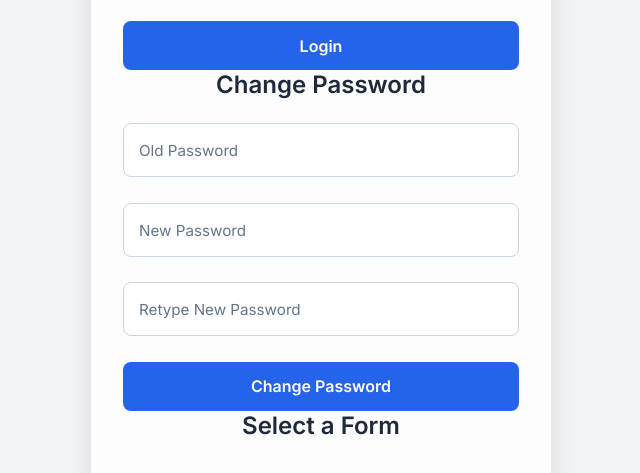
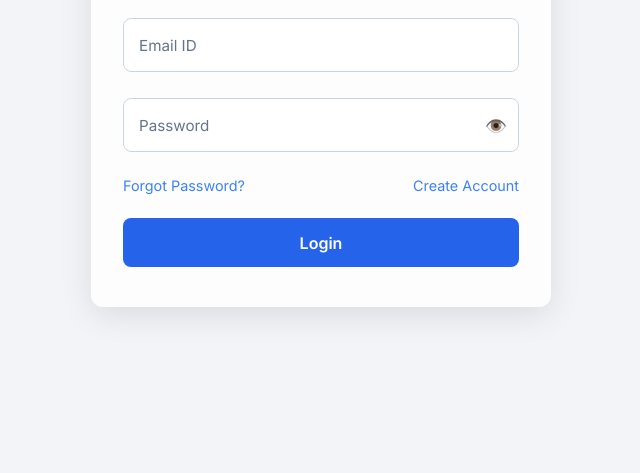
Before and after one commit to manoj-oz/KPH, a website: page public/login.html in a window 1280 px wide. Shown: the part 303-776 px from the top of the page, without its empty margins (319-959 px from the left). Drawn offline with Linux system fonts and the light colour scheme.

Commit message:
Removed change password from login page

```diff
--- a/public/login.html
+++ b/public/login.html
@@ -41,41 +41,6 @@
       </form>
     </section>
 
-    <!-- ✅ Change Password Section -->
-    <section id="changePasswordSection" class="form-section">
-      <div class="login-header">
-        <h2>Change Password</h2>
-      </div>
-
-      <form id="changePasswordForm">
-        <div class="form-group">
-          <input type="password" id="oldPassword" required placeholder=" " />
-          <label for="oldPassword">Old Password</label>
-        </div>
-
-        <div class="form-group">
-          <input type="password" id="newPasswordChange" required placeholder=" " />
-          <label for="newPasswordChange">New Password</label>
-        </div>
-
-        <div class="form-group">
-          <input type="password" id="retypeNewPassword" required placeholder=" " />
-          <label for="retypeNewPassword">Retype New Password</label>
-        </div>
-
-        <div class="button-container">
-          <button type="submit" class="btn-submit">Change Password</button>
-        </div>
-      </form>
-    </section>
-
-    <!-- ✅ Forms Section -->
-    <section id="formsSection" class="form-section">
-      <div class="login-header">
-        <h2>Select a Form</h2>
-      </div>
-      <!-- Add form navigation buttons here -->
-    </section>
   </div>
 
   <script>
```
